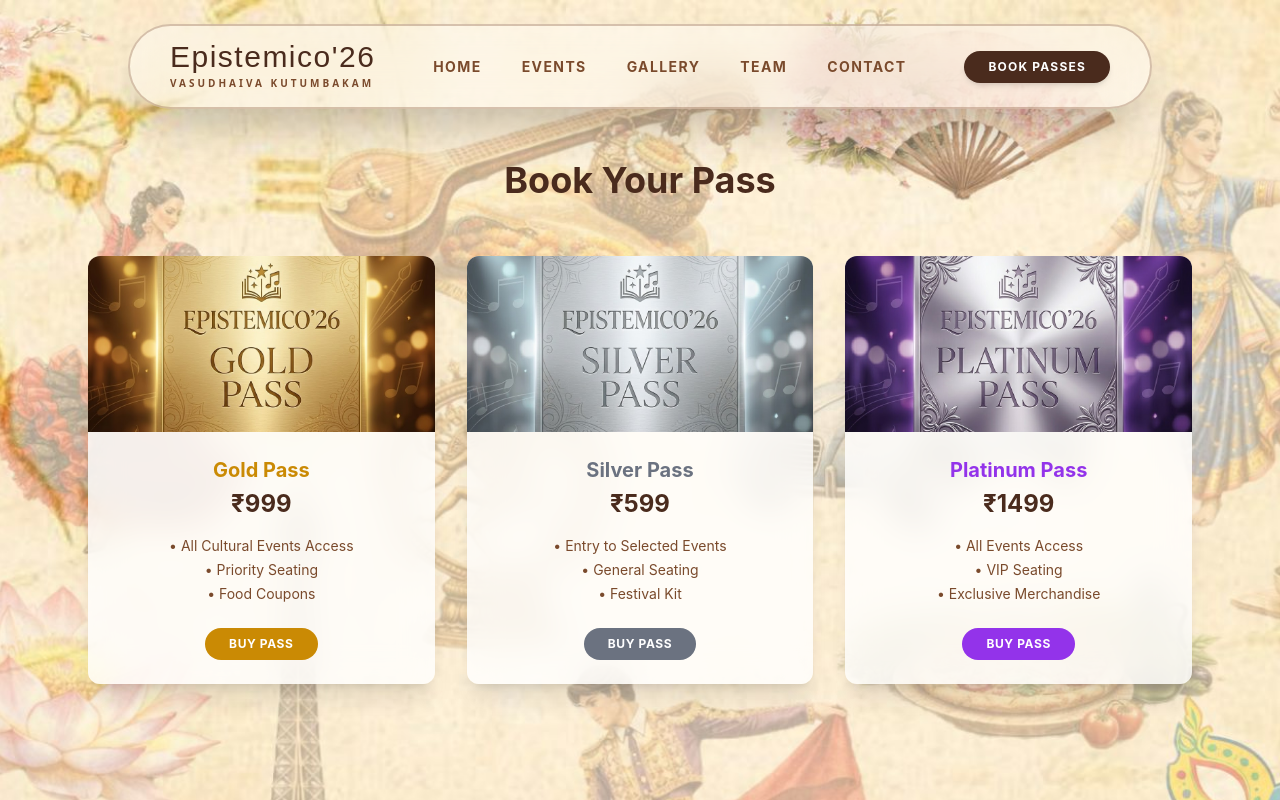
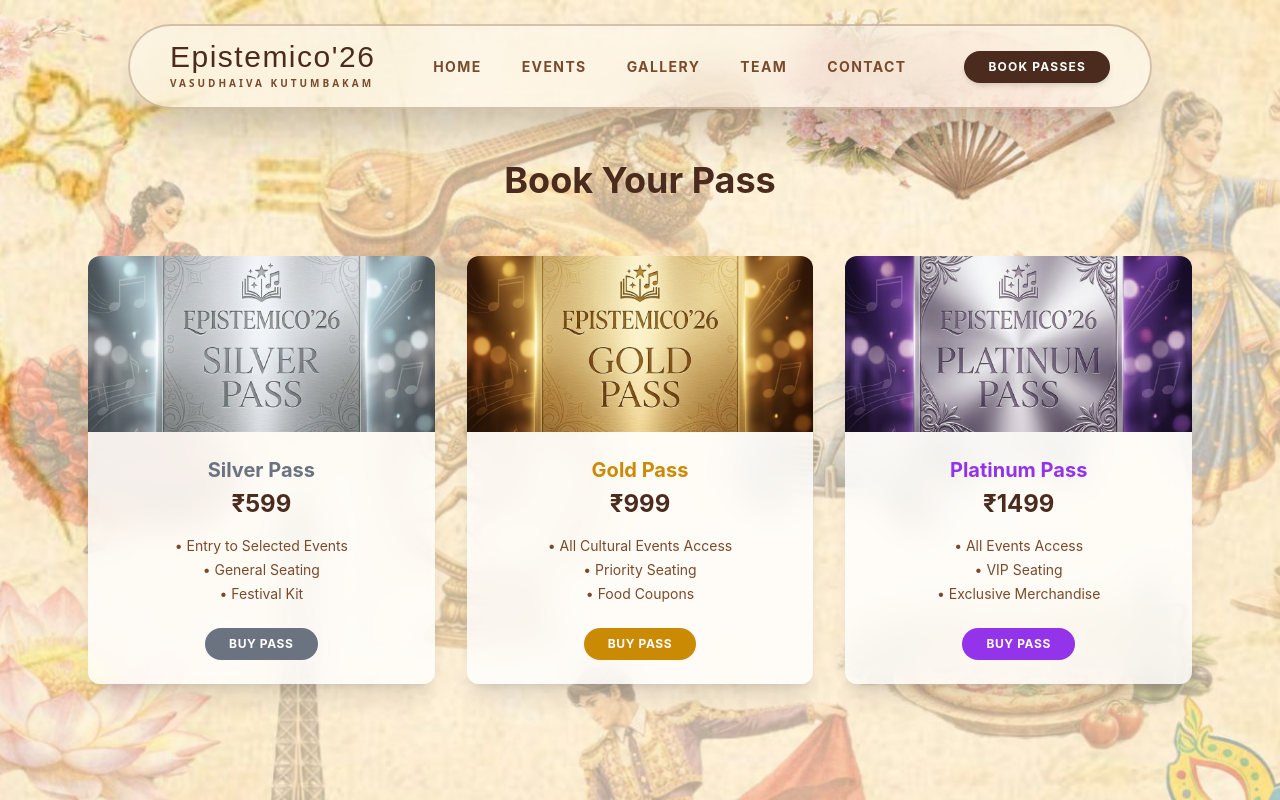
Before and after one commit to Pragatisharma100/Epistemico-26, a React (Vite) app: page /passes in a window 1280 px wide. Shown: the top 800 px of the page. Built offline with nearby package versions, Linux system fonts and the light colour scheme; a web font is replaced by a local one.

Commit message:
Update Passes.jsx

```diff
--- a/src/pages/Passes.jsx
+++ b/src/pages/Passes.jsx
@@ -9,6 +9,18 @@ import platinumImg from "../assets/passes/platinum.jpg";
 
 const passes = [
   {
+    name: "Silver Pass",
+    price: "₹599",
+    image: silverImg,
+    titleColor: "text-gray-500",
+    buttonColor: "bg-gray-500 hover:bg-gray-600",
+    features: [
+      "Entry to Selected Events",
+      "General Seating",
+      "Festival Kit"
+    ]
+  },
+   {
     name: "Gold Pass",
     price: "₹999",
     image: goldImg,
@@ -18,18 +30,6 @@ const passes = [
       "All Cultural Events Access",
       "Priority Seating",
       "Food Coupons"
-    ]
-  },
-  {
-    name: "Silver Pass",
-    price: "₹599",
-    image: silverImg,
-    titleColor: "text-gray-500",
-    buttonColor: "bg-gray-500 hover:bg-gray-600",
-    features: [
-      "Entry to Selected Events",
-      "General Seating",
-      "Festival Kit"
     ]
   },
   {
@@ -119,4 +119,5 @@ const Passes = () => {
   );
 };
 
+
 export default Passes;
```
